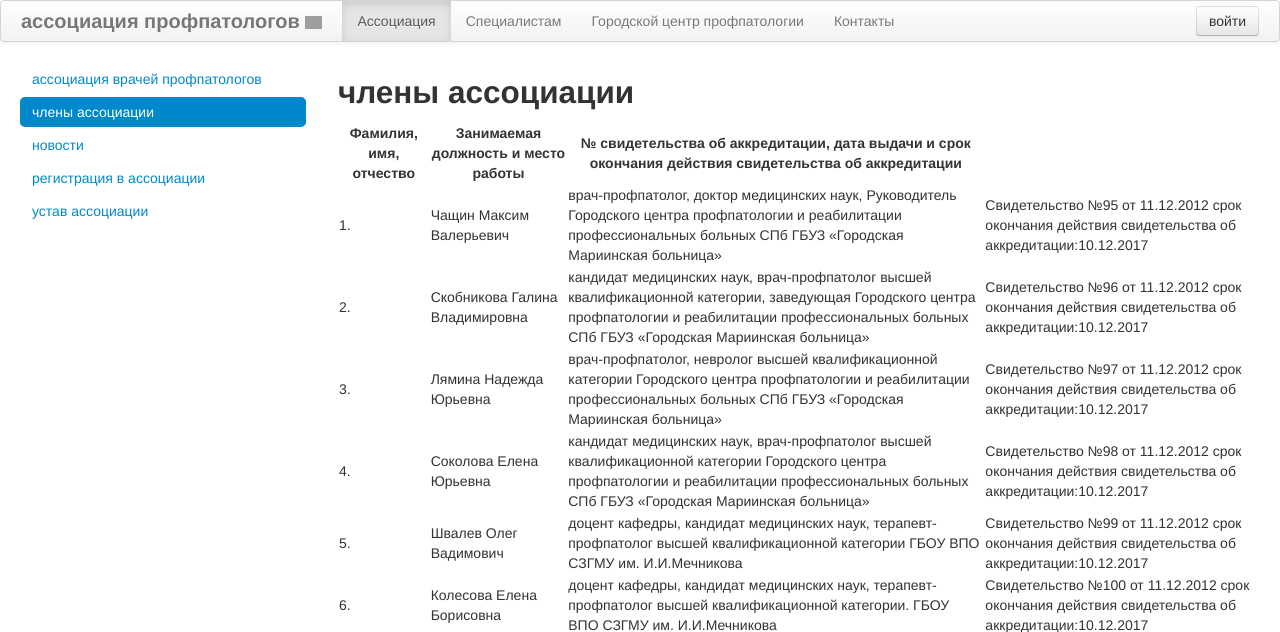
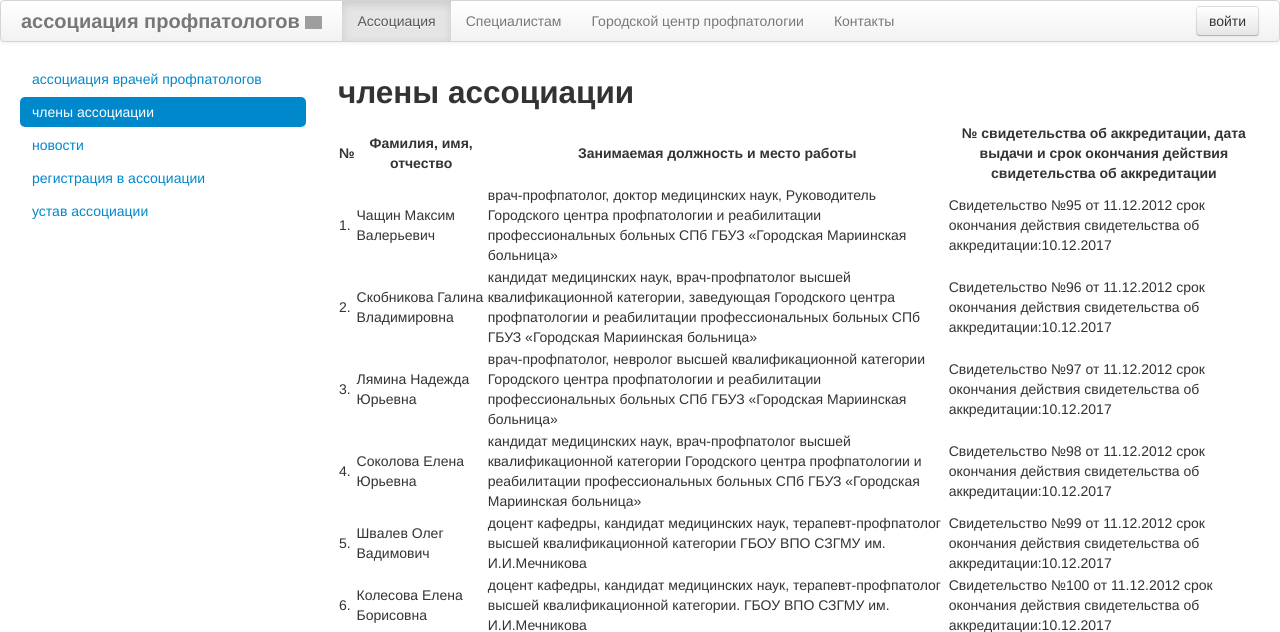
Before and after one commit to avpnw/avpnw, a Jekyll site: the page built from docs/membrs.md, in a window 1280 px wide, cut to the strip 0-632 px from the top of the page. Built offline with Jekyll 4.4.1, drawn with Linux system fonts in a browser that asks for light colours; Markdown is read by kramdown in place of the engine named in the settings; grey boxes are pictures that could not be loaded.

```diff
--- a/docs/membrs.md
+++ b/docs/membrs.md
@@ -5,8 +5,8 @@ categories: ассоциация
 permalink: /assoc/memb/
 ---
 
-Фамилия, имя, отчество | Занимаемая должность и место работы | № свидетельства об аккредитации, дата выдачи и срок окончания действия свидетельства об аккредитации
- ---|---|---
+№ | Фамилия, имя, отчество | Занимаемая должность и место работы | № свидетельства об аккредитации, дата выдачи и срок окончания действия свидетельства об аккредитации
+--|---|---|---
 1. | Чащин Максим Валерьевич | врач-профпатолог, доктор медицинских наук, Руководитель Городского центра профпатологии и реабилитации профессиональных больных СПб ГБУЗ  «Городская Мариинская больница» | Свидетельство №95 от 11.12.2012 срок окончания действия свидетельства об аккредитации:10.12.2017
 2. | Скобникова Галина Владимировна | кандидат медицинских наук, врач-профпатолог высшей квалификационной категории, заведующая Городского центра профпатологии и реабилитации профессиональных больных СПб ГБУЗ  «Городская Мариинская больница» | Свидетельство №96 от 11.12.2012 срок окончания действия свидетельства об аккредитации:10.12.2017
 3. | Лямина Надежда Юрьевна | врач-профпатолог, невролог высшей квалификационной категории Городского центра профпатологии и реабилитации профессиональных больных СПб ГБУЗ  «Городская Мариинская больница» | Свидетельство №97 от 11.12.2012 срок окончания действия свидетельства об аккредитации:10.12.2017
```
